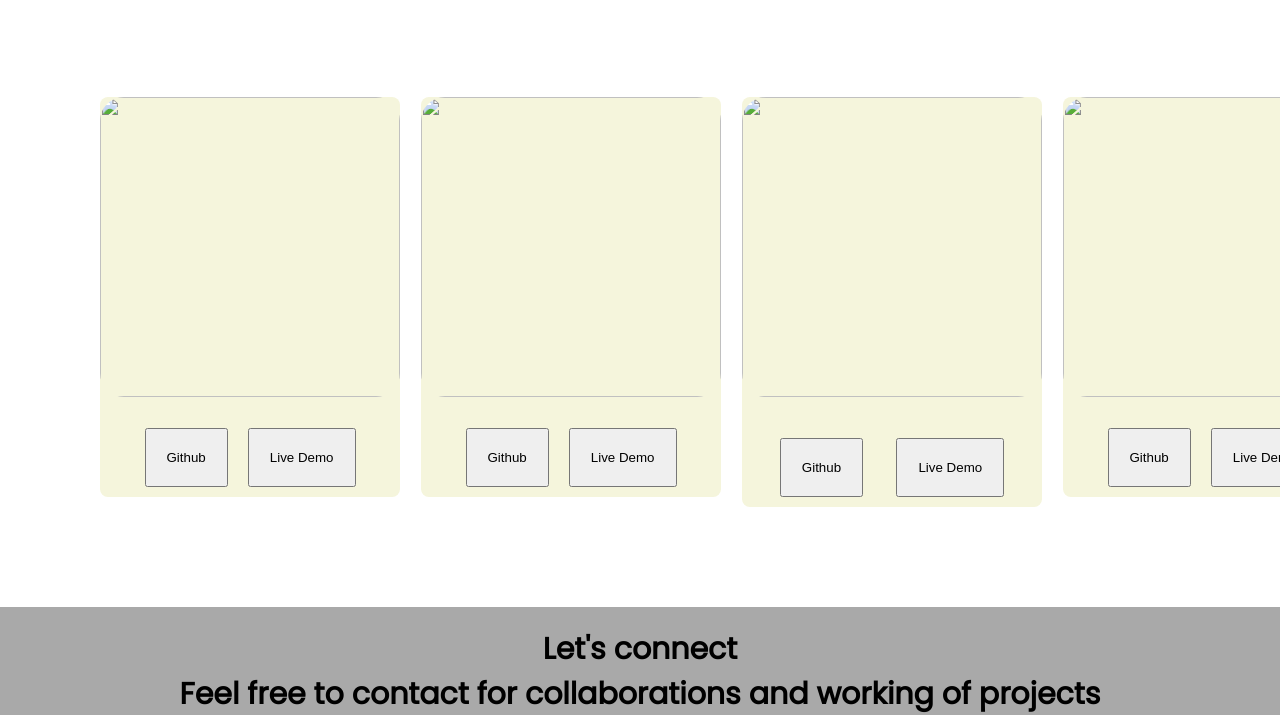
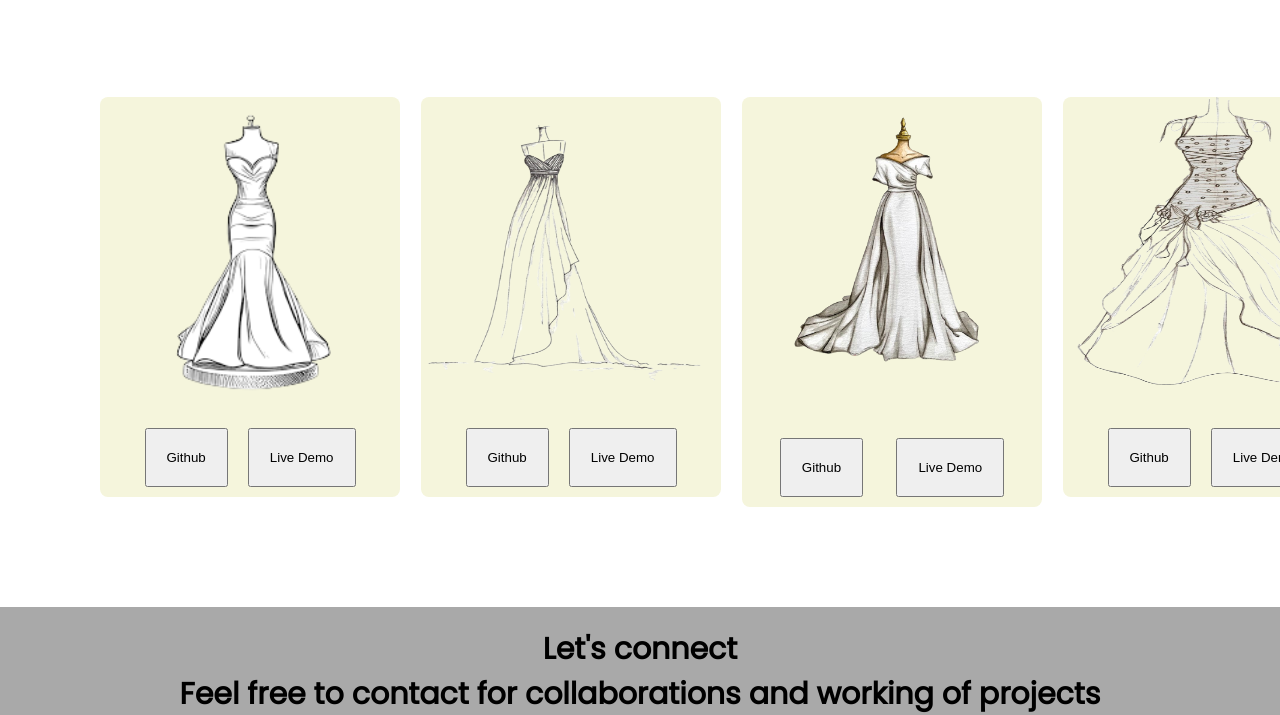
Before and after one commit to GolibeOkeke/Portfolio, a plain HTML site: page index.html in a window 1280 px wide. Shown: the part 919-1634 px from the top of the page. Drawn offline with nearby package versions, Linux system fonts and the light colour scheme.

Commit message:
i made a website

```diff
--- a/index.html
+++ b/index.html
@@ -20,7 +20,7 @@
     <a href="#about" class="navigation links">About</a>
     <a href="#services" class="navigation links">Services</a>
     <a href="#contact" class="navigation links">Contact Me</a>
-    <a href="CV SECTION.docx" download>
+    <a href="./CV SECTION.docx" download>
     <button class="primaryButton">Download CV</button>
      </a>
 </ul>
@@ -62,7 +62,7 @@
     <div class="cards">
 
         <div class="card-1">
-            <img class="pic1" src="c:\Users\user\Downloads\sketch2.png" alt="">
+            <img class="pic1" src="images/sketch2.png" alt="">
             <div class="dress1">
                 <button>Github</button>
                 <button>Live Demo</button>
@@ -73,7 +73,7 @@
 
 <!--CARD2-->
         <div class="card-2">
-            <img class="pic2" src="c:\Users\user\Downloads\sketch1.png" alt="">
+            <img class="pic2" src="./images/sketch1.png" alt="">
             <div class="dress2">
                 <button>Github</button>
                 <button>Live Demo</button>
@@ -83,7 +83,7 @@
 
 <!--CARD3-->
         <div class="card-3">
-            <img class="pic3" src="c:\Users\user\Downloads\dress bg removed.png" alt="">
+            <img class="pic3" src="./images/dress bg removed.png" alt="">
             <div class="dress3">
                 <button>Github</button>
                 <button>Live Demo</button>
@@ -93,7 +93,7 @@
 
 <!--CARD 4  -->
         <div class="card-4">
-            <img class="pic4" src="c:\Users\user\Downloads\sketch3.png" alt="">
+            <img class="pic4" src="./images/dress bg removed 1.png" alt="">
             <div class="dress4">
                 <button>Github</button>
                 <button>Live Demo</button>
```
Also changed, not shown: images/dress bg removed 1.png (added), images/dress bg removed.png (added), images/sketch1.png (added), images/sketch2.png (added), 2 other files.
